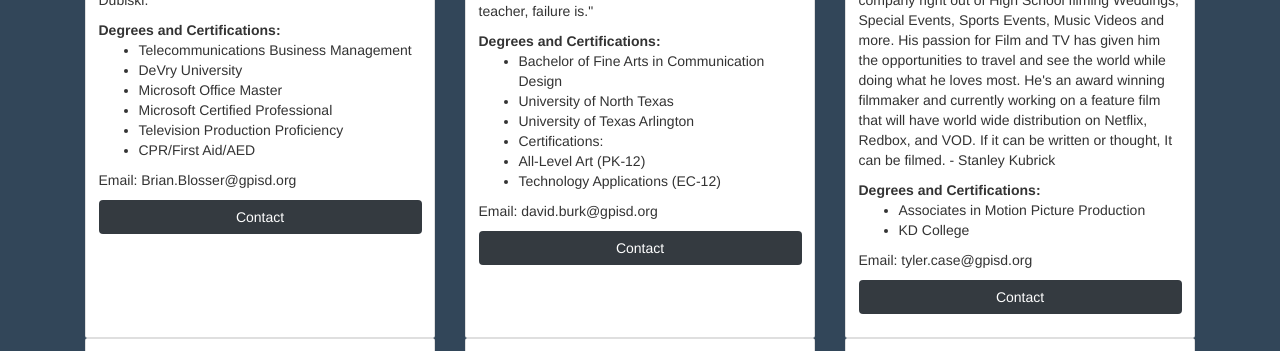
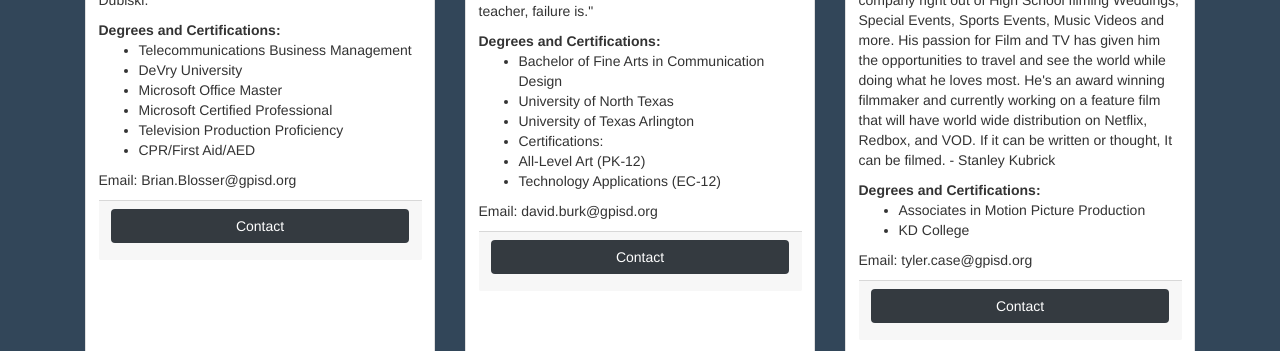
Before and after one commit to cdxker/TSAWebsite, a Flask app: page /teachers in a window 1280 px wide. Shown: the part 824-1175 px from the top of the page. Run offline with Flask 2, Linux system fonts and the light colour scheme; some libraries are stand-ins or nearby versions; grey boxes are pictures that could not be loaded.

Commit message:
Update teachers.html

```diff
--- a/TSA/templates/teachers.html
+++ b/TSA/templates/teachers.html
@@ -42,7 +42,9 @@
         {% endfor %}
       </ul>
       <p> Email: {{teacher.email}} </p>
-      <p><a href="{{teacherLink}}" class="btn btn-block text-white btn-dark">Contact</a></p>
+      <div class="card-footer">
+        <p><a href="{{teacherLink}}" class="btn btn-block text-white btn-dark">Contact</a></p>
+      </div>
     </div>
   </div>
   {% if loop.index % 3 == 0 %}
```
